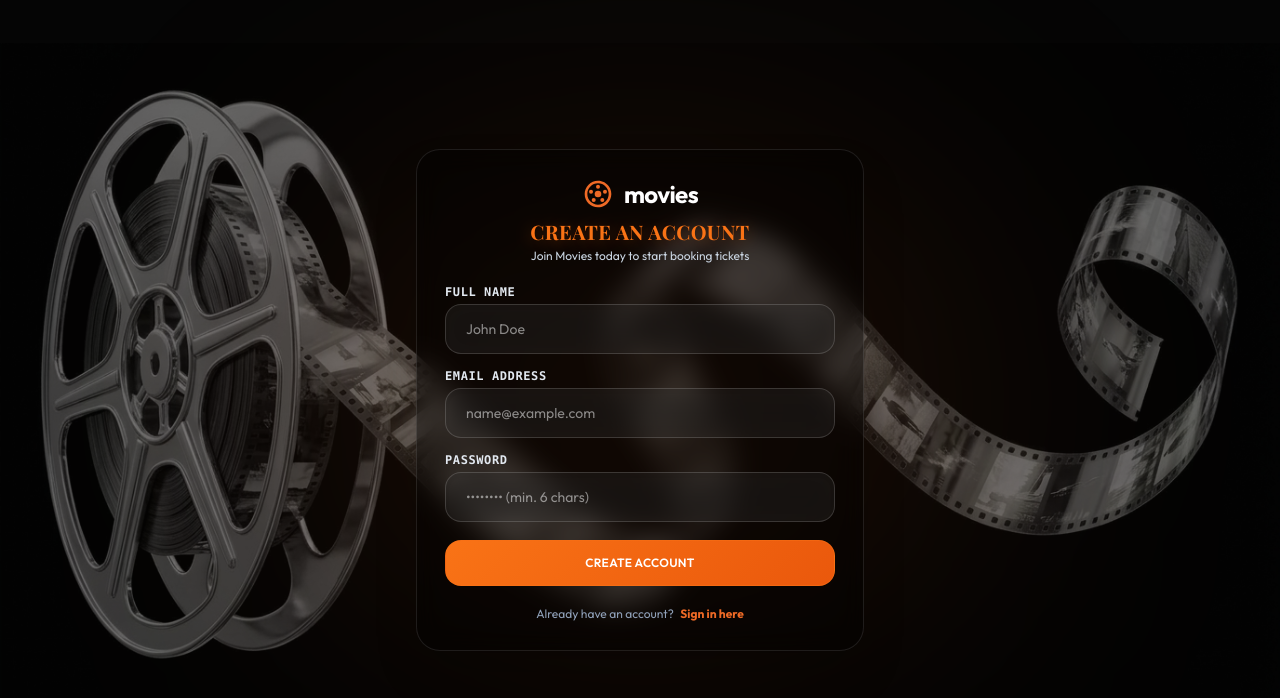
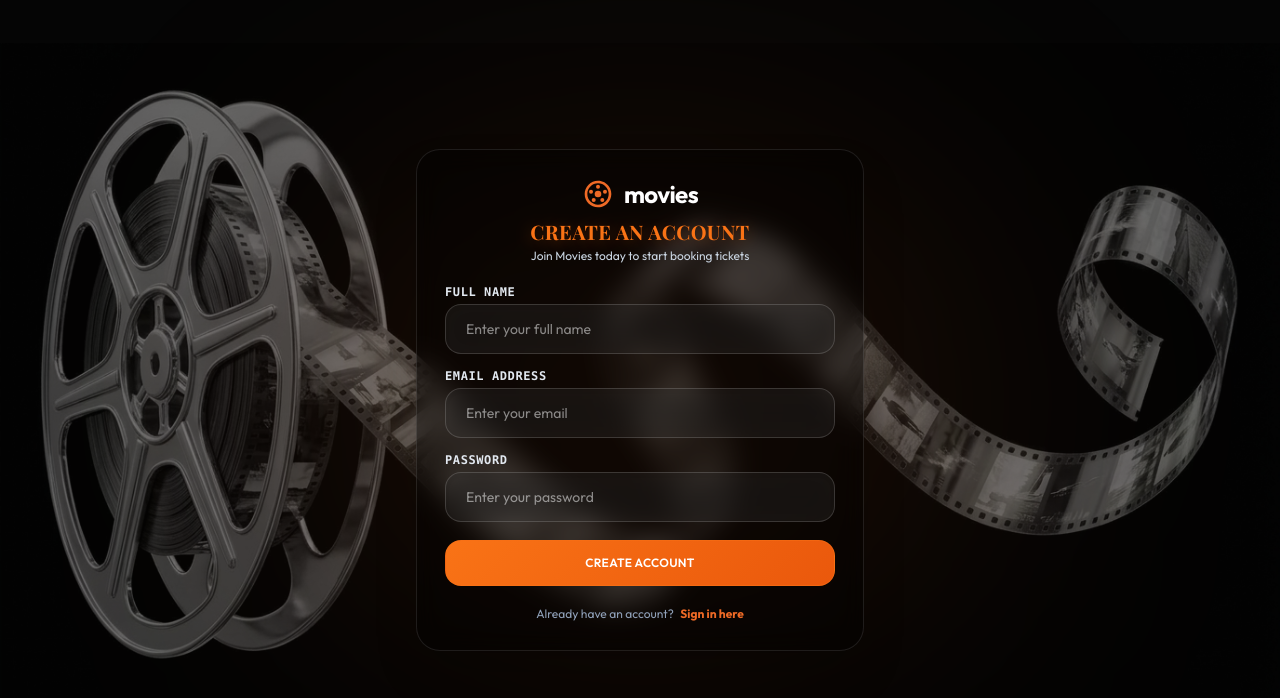
Before and after one commit to gelila-d/Movie-Booking, a Vue app in the folder frontend/: page /register in a window 1280 px wide. Shown: the top 698 px of the page. Built offline with nearby package versions, Linux system fonts and the light colour scheme; a web font is replaced by a local one.

Commit message:
feat: add HeroSection, Navbar, Login, and Register components

```diff
--- a/frontend/src/components/HeroSection.vue
+++ b/frontend/src/components/HeroSection.vue
@@ -239,14 +239,27 @@
 import { ref, computed, onMounted, onUnmounted } from 'vue'
 import api from '../services/api'
 
+// Dynamic Current Date Helper
+const currentDateFormatted = new Date().toLocaleDateString('en-US', { month: 'short', year: 'numeric' })
+
+const formatReleaseDate = (dateStr) => {
+  if (dateStr) {
+    const d = new Date(dateStr)
+    if (!isNaN(d.getTime())) {
+      return d.toLocaleDateString('en-US', { month: 'short', year: 'numeric' })
+    }
+  }
+  return currentDateFormatted
+}
+
 // Featured Default Slides (3 distinct items)
 const defaultTrailers = [
   {
     id: 'dandelion',
     title: 'Dandelion &\nThe Wild',
     subtitle: 'Fantasy Adventure',
-    director: 'Written and Directed by Marcus Vance / UK 2024',
-    releaseDate: 'April 2024',
+    director: 'Written and Directed by Marcus Vance / UK 2026',
+    releaseDate: currentDateFormatted,
     bgImage: '/bg-dandelion.png',
     link: '/movies',
     ticketLink: '/movies',
@@ -257,7 +270,7 @@ const defaultTrailers = [
     title: 'The Witcher\nSeason 2',
     subtitle: 'Action Movie',
     director: 'Written and Directed by Aleesha Rose / Ireland 2023',
-    releaseDate: 'March 2023',
+    releaseDate: currentDateFormatted,
     bgImage: '/bg-skull.png',
     link: '/movies',
     ticketLink: '/movies',
@@ -267,8 +280,8 @@ const defaultTrailers = [
     id: 'avatar',
     title: 'Avatar: The Way\nof Water',
     subtitle: 'Sci-Fi Epic',
-    director: 'Written and Directed by James Cameron / USA 2023',
-    releaseDate: 'Dec 2022',
+    director: 'Written and Directed by James Cameron / USA 2026',
+    releaseDate: currentDateFormatted,
     bgImage: 'http://localhost:8000/storage/movies/XOP0koOlpALsrf2OJFhfSu79DMYpLEwHLBLMiciy.jpg',
     link: '/movies/5',
     ticketLink: '/movies/5',
@@ -299,8 +312,8 @@ const fetchMoviesForTrailers = async () => {
         id: movie.id,
         title: movie.title,
         subtitle: 'Now Showing',
-        director: movie.description ? movie.description : `Showtime: ${new Date(movie.show_time).toLocaleString()}`,
-        releaseDate: movie.show_time ? new Date(movie.show_time).toLocaleDateString('en-US', { month: 'short', year: 'numeric' }) : 'March 2026',
+        director: movie.description ? movie.description : (movie.show_time ? `Showtime: ${new Date(movie.show_time).toLocaleString()}` : 'Now Showing in Theaters'),
+        releaseDate: movie.show_time ? formatReleaseDate(movie.show_time) : currentDateFormatted,
         bgImage: getImageUrl(movie.image),
         link: `/movies/${movie.id}`,
         ticketLink: `/movies/${movie.id}`,
--- a/frontend/src/components/Navbar.vue
+++ b/frontend/src/components/Navbar.vue
@@ -53,12 +53,6 @@
         :class="[route.path === '/watchlist' ? 'text-[#ef6a26]' : 'text-white hover:text-[#ef6a26]']"
       >
         Watchlist
-      </router-link>
-      <router-link to="/movies" class="text-white hover:text-[#ef6a26] flex items-center transition">
-        News <svg class="w-3 h-3 ml-1" fill="none" stroke="currentColor" viewBox="0 0 24 24"><path stroke-linecap="round" stroke-linejoin="round" stroke-width="2" d="M19 9l-7 7-7-7"></path></svg>
-      </router-link>
-      <router-link to="/movies" class="text-white hover:text-[#ef6a26] transition">
-        Contact
       </router-link>
     </nav>
 
--- a/frontend/src/pages/Login.vue
+++ b/frontend/src/pages/Login.vue
@@ -45,7 +45,7 @@
             v-model="email"
             type="email"
             required
-            placeholder="name@example.com"
+            placeholder="Enter your email"
             class="w-full px-3.5 py-2.5 bg-white/5 text-white border border-white/15 rounded-xl focus:outline-none focus:border-[#ef6a26] focus:ring-2 focus:ring-[#ef6a26]/30 placeholder-slate-400 text-sm transition-all shadow-inner"
           />
         </div>
@@ -56,7 +56,7 @@
             v-model="password"
             type="password"
             required
-            placeholder="••••••••"
+            placeholder="Enter your password"
             class="w-full px-3.5 py-2.5 bg-white/5 text-white border border-white/15 rounded-xl focus:outline-none focus:border-[#ef6a26] focus:ring-2 focus:ring-[#ef6a26]/30 placeholder-slate-400 text-sm transition-all shadow-inner"
           />
         </div>
--- a/frontend/src/pages/Register.vue
+++ b/frontend/src/pages/Register.vue
@@ -45,7 +45,7 @@
             v-model="name"
             type="text"
             required
-            placeholder="John Doe"
+            placeholder="Enter your full name"
             class="w-full px-3.5 py-2.5 bg-white/5 text-white border border-white/15 rounded-xl focus:outline-none focus:border-[#ef6a26] focus:ring-2 focus:ring-[#ef6a26]/30 placeholder-slate-400 text-sm transition-all shadow-inner"
           />
         </div>
@@ -56,7 +56,7 @@
             v-model="email"
             type="email"
             required
-            placeholder="name@example.com"
+            placeholder="Enter your email"
             class="w-full px-3.5 py-2.5 bg-white/5 text-white border border-white/15 rounded-xl focus:outline-none focus:border-[#ef6a26] focus:ring-2 focus:ring-[#ef6a26]/30 placeholder-slate-400 text-sm transition-all shadow-inner"
           />
         </div>
@@ -67,7 +67,7 @@
             v-model="password"
             type="password"
             required
-            placeholder="•••••••• (min. 6 chars)"
+            placeholder="Enter your password"
             class="w-full px-3.5 py-2.5 bg-white/5 text-white border border-white/15 rounded-xl focus:outline-none focus:border-[#ef6a26] focus:ring-2 focus:ring-[#ef6a26]/30 placeholder-slate-400 text-sm transition-all shadow-inner"
           />
         </div>
```
